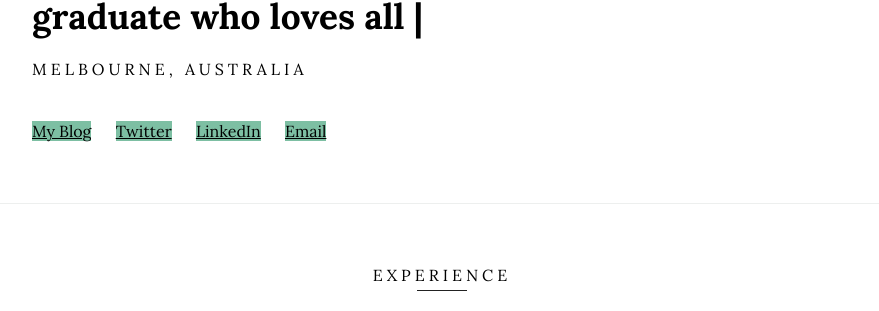
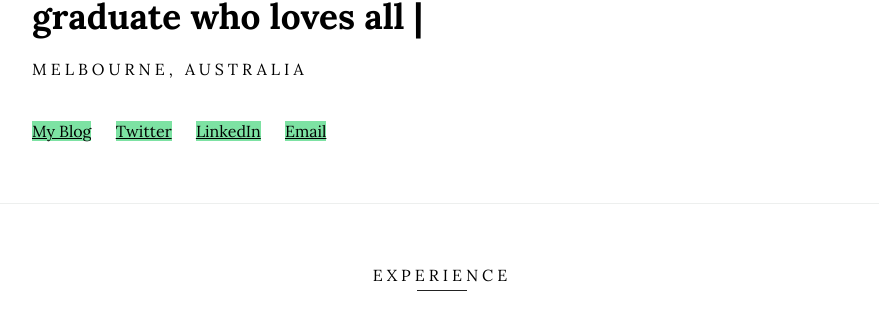
Before and after one commit to rcushen/resume, a Jekyll site: the page built from 17618f01a3a21b911c925bcb525a1d21abd30673/index.html, in a window 1280 px wide. Shown: the part 321-632 px from the top of the page, without its empty margins (198-1077 px from the left). Built offline with Jekyll 4.4.1, drawn with Linux system fonts in a browser that asks for light colours.

Commit message:
Small update

```diff
--- a/_sass/_resume.scss
+++ b/_sass/_resume.scss
@@ -52,14 +52,14 @@ ul {
 
 a {
     color: black!important;
-    background: rgba(125, 191, 163, 1);
+    background: rgba(125, 226, 163, 1);
     /* background: rgba(245, 215, 110, .5); */
     transition: all linear .2s;
 
 }
 
     a:hover {
-        background: rgba(125, 191, 163, 0.3);
+        background: rgba(125, 226, 163, 0.5);
         /* background: rgba(245, 215, 110, 1); */
         text-decoration: none;
     }
```
